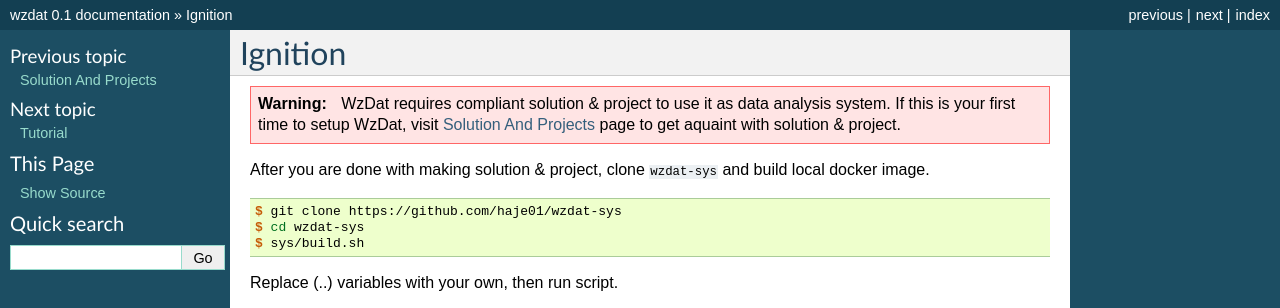
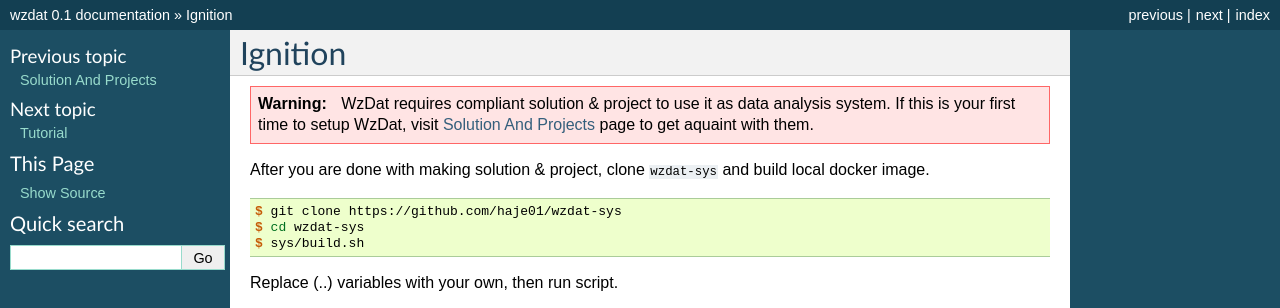
Before and after one commit to haje01/wzdat, a Sphinx documentation site: the page built from docs/ignition.rst, in a window 1280 px wide. Shown: the top 308 px of the page. Built offline with Sphinx 7.4.7, drawn with Linux system fonts in a browser that asks for light colours.

Commit message:
Update ignition.rst

```diff
--- a/docs/ignition.rst
+++ b/docs/ignition.rst
@@ -3,7 +3,7 @@ Ignition
 
 .. warning::
 
-    WzDat requires compliant solution & project to use it as data analysis system. If this is your first time to setup WzDat, visit :ref:`solandprj` page to get aquaint with solution & project.
+    WzDat requires compliant solution & project to use it as data analysis system. If this is your first time to setup WzDat, visit :ref:`solandprj` page to get aquaint with them.
 
 After you are done with making solution & project, clone ``wzdat-sys`` and build local docker image.
 
```
